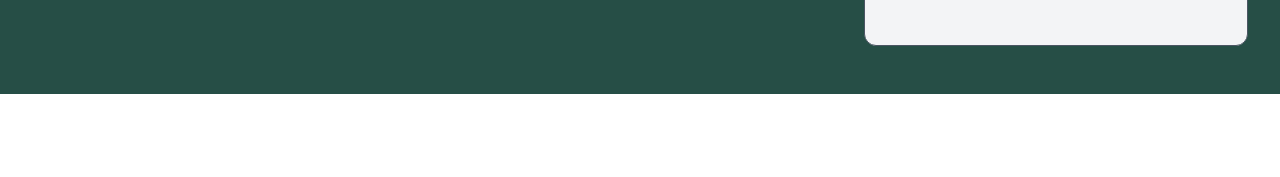
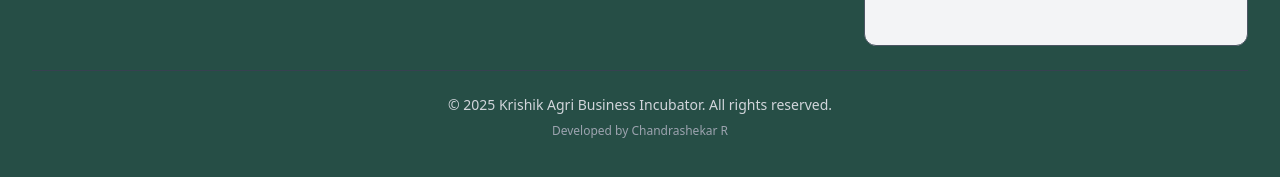
Before and after one commit to chandrashekarRravi/Krishik-Agri-Business-Incubator, a React (Vite) app in the folder client/: page /products in a window 1280 px wide. Shown: the part 1534-1711 px from the top of the page. Before the commit the page ends 1628 px from the top, so only its background shows below. Built offline with nearby package versions, Linux system fonts and the light colour scheme; no server answers.

Commit message:
fix(products): prevent duplicate API calls and optimize data fetching

```diff
--- a/client/src/App.tsx
+++ b/client/src/App.tsx
@@ -119,11 +119,14 @@ const App = () => (
                       </div>
                     </div>
                   </div>
-                  {/*<div className="border-t border-gray-700 mt-8 pt-8 text-center">
-                    <p className="text-gray-300">
-                      © 2025 Krishik Agri Business Incubator. All rights reserved.
+                  <div className="border-t border-gray-700 mt-6 pt-6 flex flex-col items-center text-center">
+                    <p className="text-gray-300 text-sm">
+                      © {new Date().getFullYear()} Krishik Agri Business Incubator. All rights reserved.
                     </p>
-                  </div>*/}
+                    <p className="text-gray-400 text-xs mt-2">
+                      Developed by <Link to="https://chandrashekar.vercel.app/" className="hover:text-agri-yellow transition-colors">Chandrashekar R</Link>
+                    </p>
+                  </div>
 
                 </div>
               </footer>
--- a/client/src/pages/Products.tsx
+++ b/client/src/pages/Products.tsx
@@ -143,9 +143,12 @@ export default function Products() {
 
   useEffect(() => {
     fetchProducts(page, pageSize);
+  }, [page, pageSize]);
+
+  useEffect(() => {
     fetchCategoriesAndStartups();
     fetchCategoryIcons();
-  }, [page, pageSize]);
+  }, []);
 
   useEffect(() => {
     // If a filter is applied, show more products per page
```
